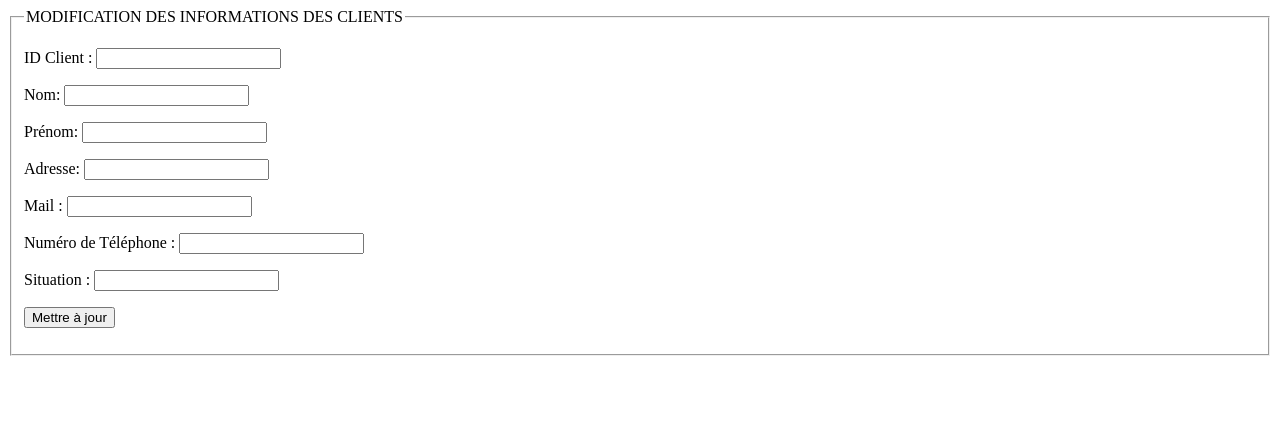
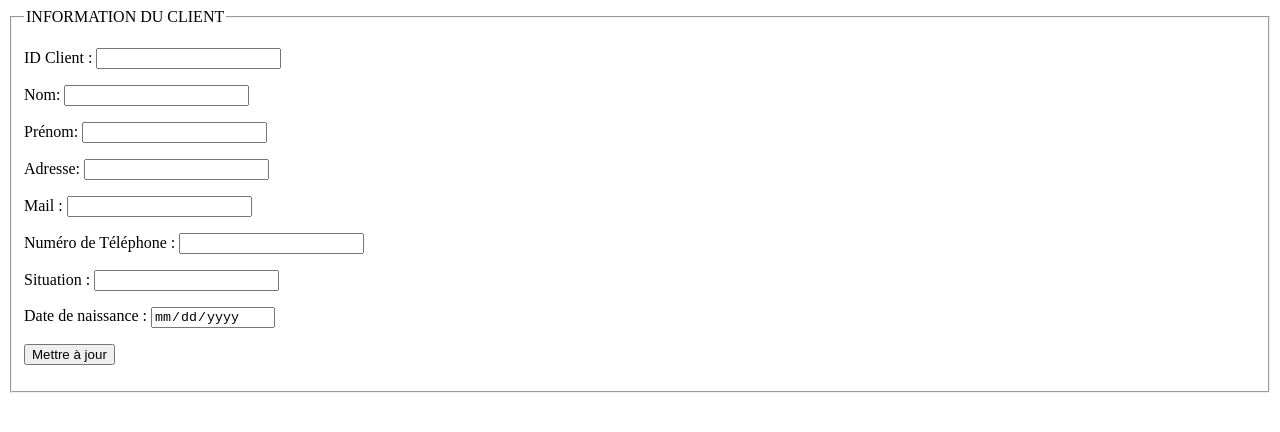
Before and after one commit to LiudBenPie/Banque, a PHP site: page /modifierClient.php in a window 1280 px wide. Shown: the top 432 px of the page. Run offline with PHP 8.4, Linux system fonts and the light colour scheme.

Commit message:
modification Liud

```diff
--- a/modifierClient.php
+++ b/modifierClient.php
@@ -12,17 +12,19 @@ if (isset($_POST['action']) && $_POST['action'] === 'modifier' && isset($_POST['
     $mail = $_POST['mail'];
     $numTel = $_POST['numTel'];
     $situation = $_POST['situation'];
+    $dateNaissance = $_POST['dateNaissance'];
 
     // Prépare et exécute la requête SQL pour mettre à jour les informations du client
-    $sql = "UPDATE Client SET nom = ?, prenom = ?, adresse = ?, mail = ?, numTel = ?, situation = ? WHERE numClient = ?";
+    $sql = "UPDATE Client SET nom = ?, prenom = ?, adresse = ?, mail = ?, numTel = ?, situation = ?, dateNaissance = ? WHERE numClient = ?";
     $stmt = $conn->prepare($sql);
-    $stmt->execute([$nom, $prenom, $adresse, $mail, $numTel, $situation, $numClient]);
+    $stmt->execute([$nom, $prenom, $adresse, $mail, $numTel, $situation, $dateNaissance, $numClient]);
 
-    // Indique que la mise à jour a été réussie
+    // Marque que la mise à jour a été réussie
     $updateSuccessful = true;
-    $_SESSION['updateSuccess'] = true;
-} elseif (isset($_POST['numClient'])) {
-    // Prépare et exécute la requête pour obtenir les informations actuelles du client
+}
+
+// Récupère les informations du client après la mise à jour ou si l'ID est spécifié
+if (isset($_POST['numClient'])) {
     $numClient = $_POST['numClient'];
     $sql = "SELECT * FROM Client WHERE numClient = ?";
     $stmt = $conn->prepare($sql);
@@ -30,16 +32,16 @@ if (isset($_POST['action']) && $_POST['action'] === 'modifier' && isset($_POST['
     $client = $stmt->fetch();
 }
 
-// Si la mise à jour a été réussie, affiche un message et réinitialise le marqueur de succès
-if (isset($_SESSION['updateSuccess'])) {
+// Affiche une alerte si la mise à jour a été réussie
+if ($updateSuccessful) {
     echo '<script>alert("Les informations du client ont été mises à jour avec succès.");</script>';
-    unset($_SESSION['updateSuccess']);
 }
 ?>
 
 <!-- Formulaire pour la mise à jour des informations du client -->
 <form action="modifierClient.php" method="post" name='monForm'>
-    <fieldset><legend>MODIFICATION DES INFORMATIONS DES CLIENTS</legend>
+    <fieldset><legend>INFORMATION DU CLIENT</legend>
+        <!-- Champs du formulaire avec les informations à jour du client -->
         <p>
             <label for="num">ID Client :</label>
             <input type="text" name="numClient" value="<?php echo htmlspecialchars($client['numClient'] ?? ''); ?>" readonly>
@@ -69,6 +71,10 @@ if (isset($_SESSION['updateSuccess'])) {
             <input type="text" id="situation" name="situation" value="<?php echo htmlspecialchars($client['situation'] ?? ''); ?>">
         </p>
         <p>
+            <label for="dateNaissance">Date de naissance :</label>
+            <input type="date" id="dateNaissance" name="dateNaissance" value="<?php echo htmlspecialchars($client['dateNaissance'] ?? ''); ?>" readonly>
+        </p>
+        <p>
             <button type="submit" name="action" value="modifier">Mettre à jour</button>
         </p>
     </fieldset>
--- a/rechercherClient.php
+++ b/rechercherClient.php
@@ -1,7 +1,7 @@
 <?php
 require('connect.php');
 // Récupération de la liste des clients
-$sql = "SELECT numClient, nom, prenom, adresse, mail, numtel, situation FROM client";
+$sql = "SELECT numClient, nom, prenom, adresse, mail, numtel, situation, dateNaissance FROM client";
 $stmt = $conn->prepare($sql);
 $stmt->execute();
 $clients = $stmt->fetchAll();
@@ -11,7 +11,7 @@ $clients = $stmt->fetchAll();
     <select name="numClient" id="client">
         <?php foreach ($clients as $client): ?>
             <option value="<?php echo $client['numClient']; ?>">
-                <?php echo $client['nom'].' '.$client['prenom']; ?>
+                <?php echo $client['nom'].' '.$client['prenom'].' '.$client['dateNaissance']; ?>
             </option>
         <?php endforeach; ?>
     </select>
```
Also changed, not shown: 1 other file.
